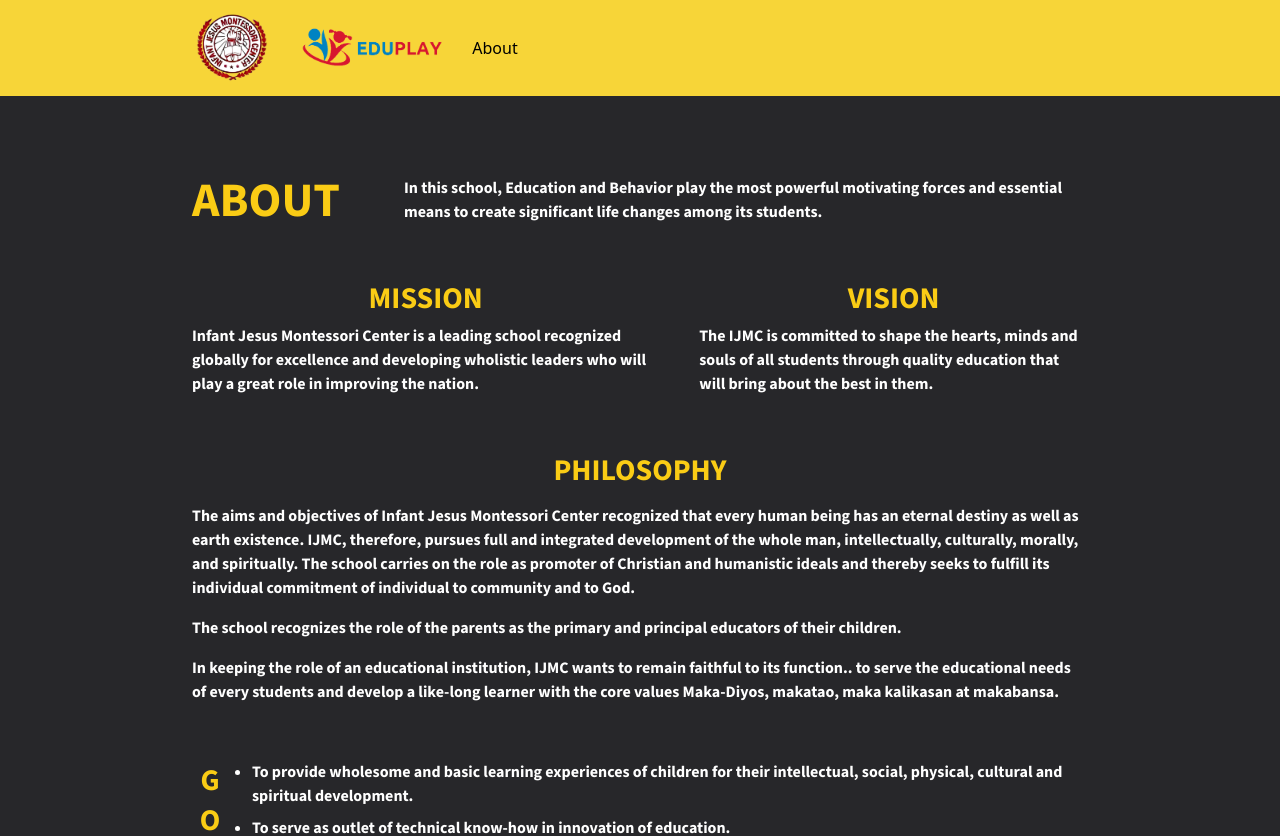
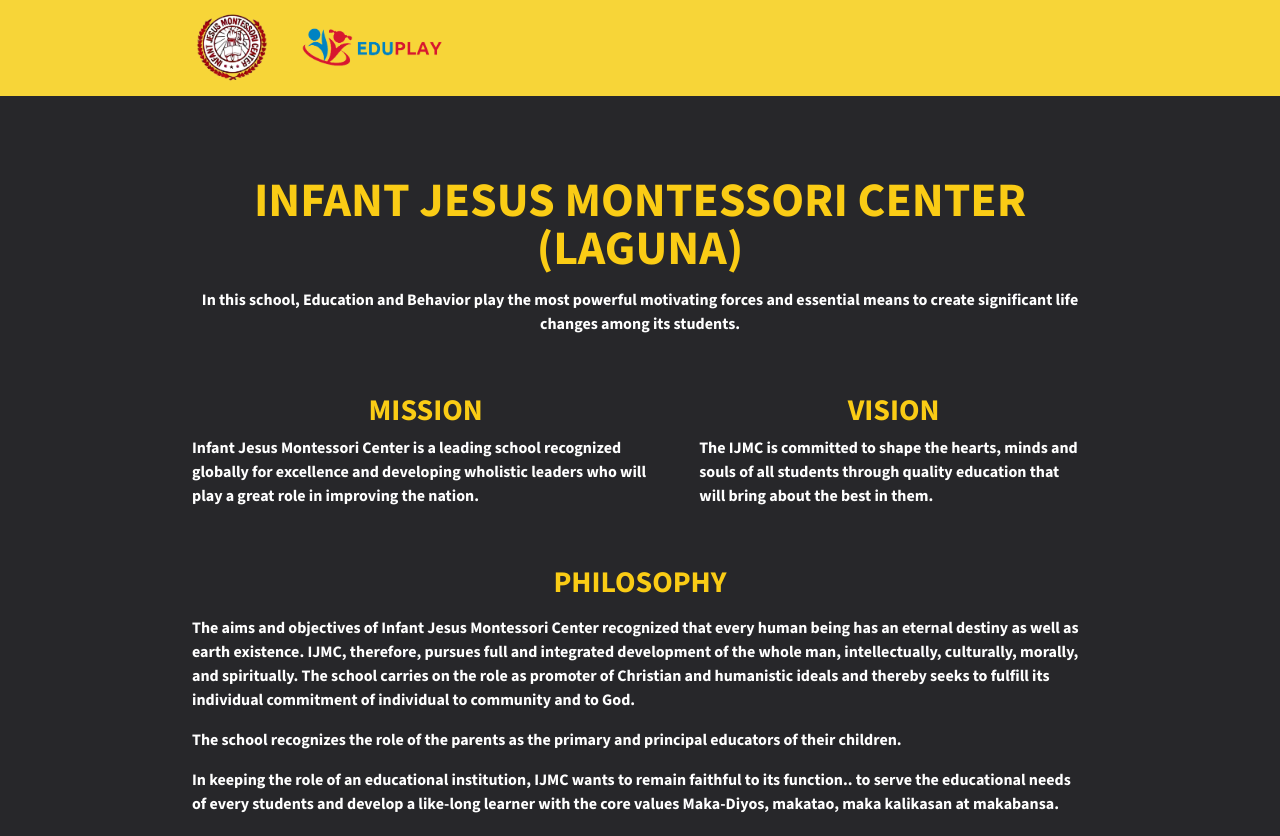
Before and after one commit to ReiTony/EduPlay-main, a React (Vite) app in the folder Client/: page /about in a window 1280 px wide. Shown: the top 836 px of the page. Built offline with nearby package versions, Linux system fonts and the light colour scheme; a web font is replaced by a local one.

Commit message:
updated about page

```diff
--- a/Client/src/component/About.jsx
+++ b/Client/src/component/About.jsx
@@ -5,9 +5,9 @@ function About() {
     <>
       <NavBar />
       <main className="flex flex-col gap-14 bg-zinc-800 sectionSize text-white font-sourceSans3 py-20" id="about">
-        <div className="flex flex-col gap-4 sm:flex-row sm:gap-16">
-          <h2 className="text-yellow-400 font-bold text-5xl">ABOUT</h2>
-          <p>In this school, Education and Behavior play the most powerful motivating forces and essential means to create significant life changes among its students.</p>
+        <div className="flex flex-col gap-4">
+          <h2 className="text-yellow-400 text-center font-bold text-5xl">{"INFANT JESUS MONTESSORI CENTER (LAGUNA)"}</h2>
+          <p className="text-center">In this school, Education and Behavior play the most powerful motivating forces and essential means to create significant life changes among its students.</p>
         </div>
 
         <div className="flex flex-col sm:flex-row gap-10">
--- a/Client/src/component/NavBar.jsx
+++ b/Client/src/component/NavBar.jsx
@@ -1,14 +1,15 @@
-import { useNavigate } from "react-router-dom";
+import { Link } from "react-router-dom";
 import myLogo from "../assets/LandingPage/logo.png";
 
 function NavBar() {
-  const navigate = useNavigate();
-
   return (
     <nav className="flex items-center gap-6 w-full px-4 py-2 lg:px-48 md:px-12 bg-[#f7d538] z-10">
-      <img src="/images/ijms_logo.png" className="w-20" alt="logo of IJMS" />
-      <img src={myLogo} alt="Logo" className="cursor-pointer h-14 mb-2" onClick={() => navigate("/")} />
-      <a href="/about">About</a>
+      <Link to="/about">
+        <img src="/images/ijms_logo.png" className="w-20" alt="logo of IJMS" />
+      </Link>
+      <Link to="/">
+        <img src={myLogo} alt="Logo" className="cursor-pointer h-14 mb-2" />
+      </Link>
     </nav>
   );
 }
```
